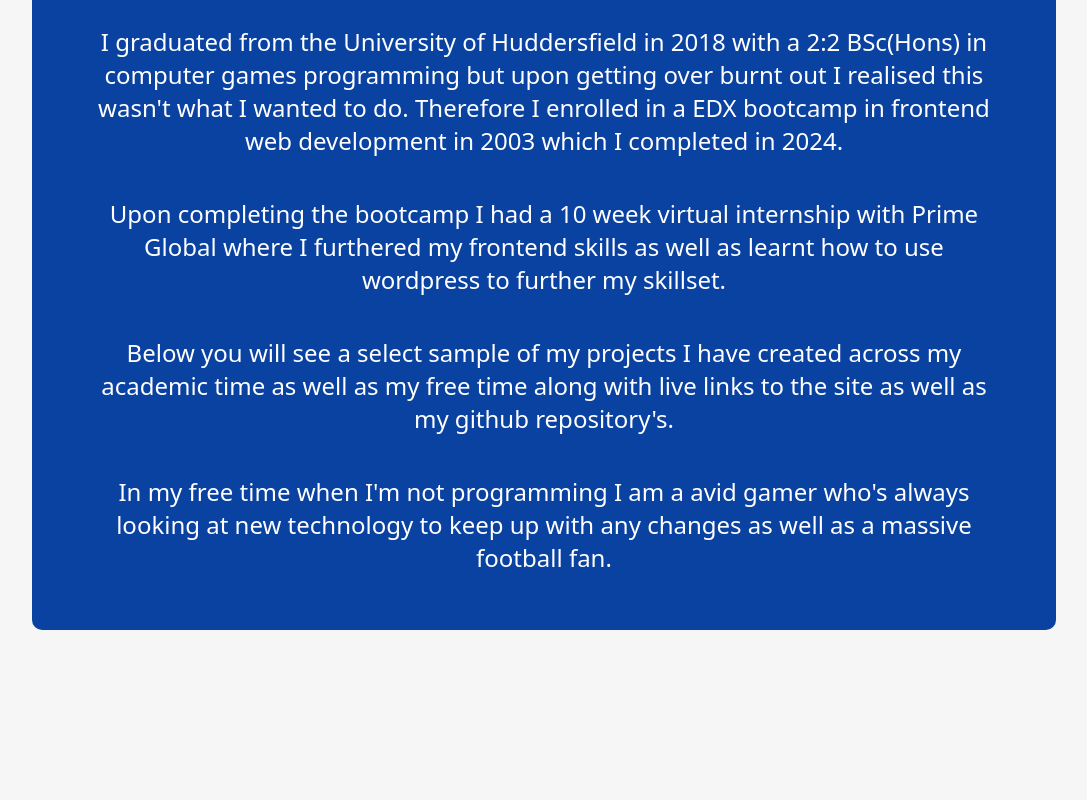
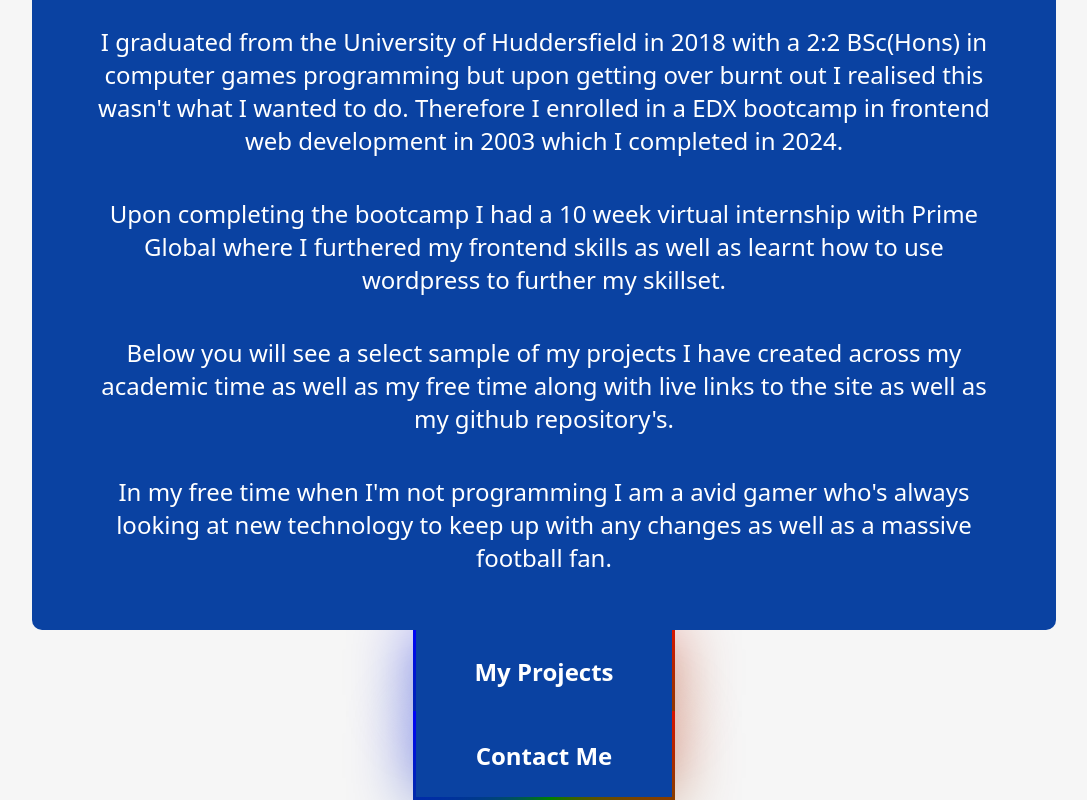
Before and after one commit to alexwalland1997/reactPortfolio2.0, a React (Vite) app: page / in a window 1280 px wide. Shown: the part 783-1583 px from the top of the page, without its empty margins (96-1183 px from the left). Before the commit the page ends 1413 px from the top, so only its background shows below. Built offline with nearby package versions, Linux system fonts and the light colour scheme.

Commit message:
Added final components
added components to show off projects as well as to contact me content to be added to these components

```diff
--- a/src/App.css
+++ b/src/App.css
@@ -181,7 +181,7 @@ h2 {
   translate: -50% -50%;
   z-index: -1;
   padding: 3px;
-  animation: 3s spin linear infinite;
+  animation: 5s spin linear infinite;
 }
 
 @keyframes spin {
--- a/src/App.jsx
+++ b/src/App.jsx
@@ -2,6 +2,8 @@ import Navbar from './components/navbar'
 import './App.css'
 import Intro from './components/intro'
 import About from './components/about'
+import ContactMe from './components/contactme'
+import Projects from './components/Projects'
 
 export default function App() {
 
@@ -10,6 +12,8 @@ export default function App() {
       <Navbar />
       <Intro />
       <About />
+      <Projects />
+      <ContactMe />
     </>
   )
 }
--- /dev/null
+++ b/src/components/Projects/index.jsx
@@ -0,0 +1,12 @@
+import Header from "../header";
+
+export default function Projects() {
+  return (
+    <section id="projects">
+      <Header heading={"My Projects"} />
+      <div id="Projects">
+
+      </div>
+      </section>
+      )
+    }
--- /dev/null
+++ b/src/components/contactme/index.jsx
@@ -0,0 +1,12 @@
+import Header from "../header";
+
+export default function ContactMe() {
+  return (
+    <section id="contactme">
+      <Header heading={"Contact Me"} />
+      <div id="contact">
+
+      </div>
+      </section>
+      )
+    }
```
